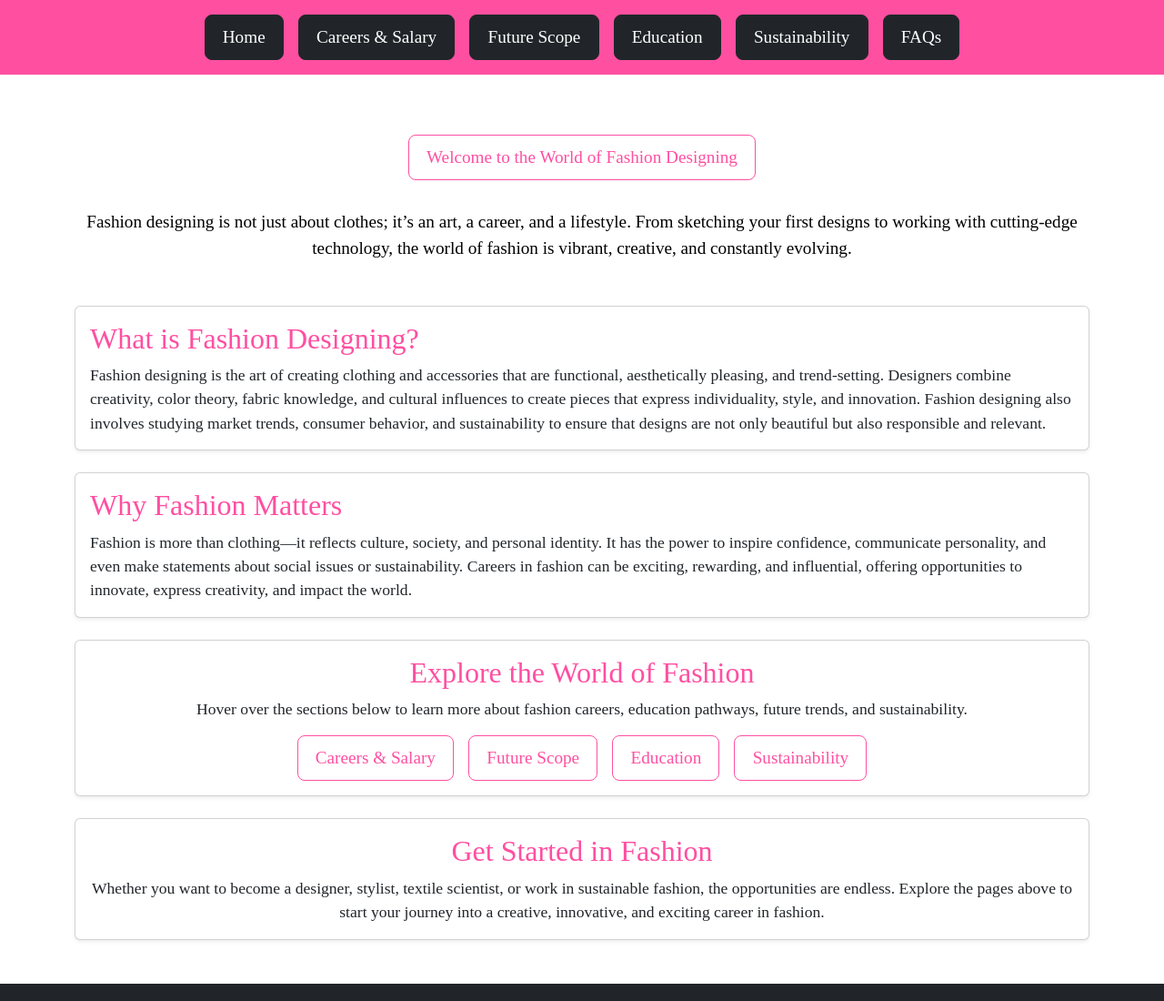
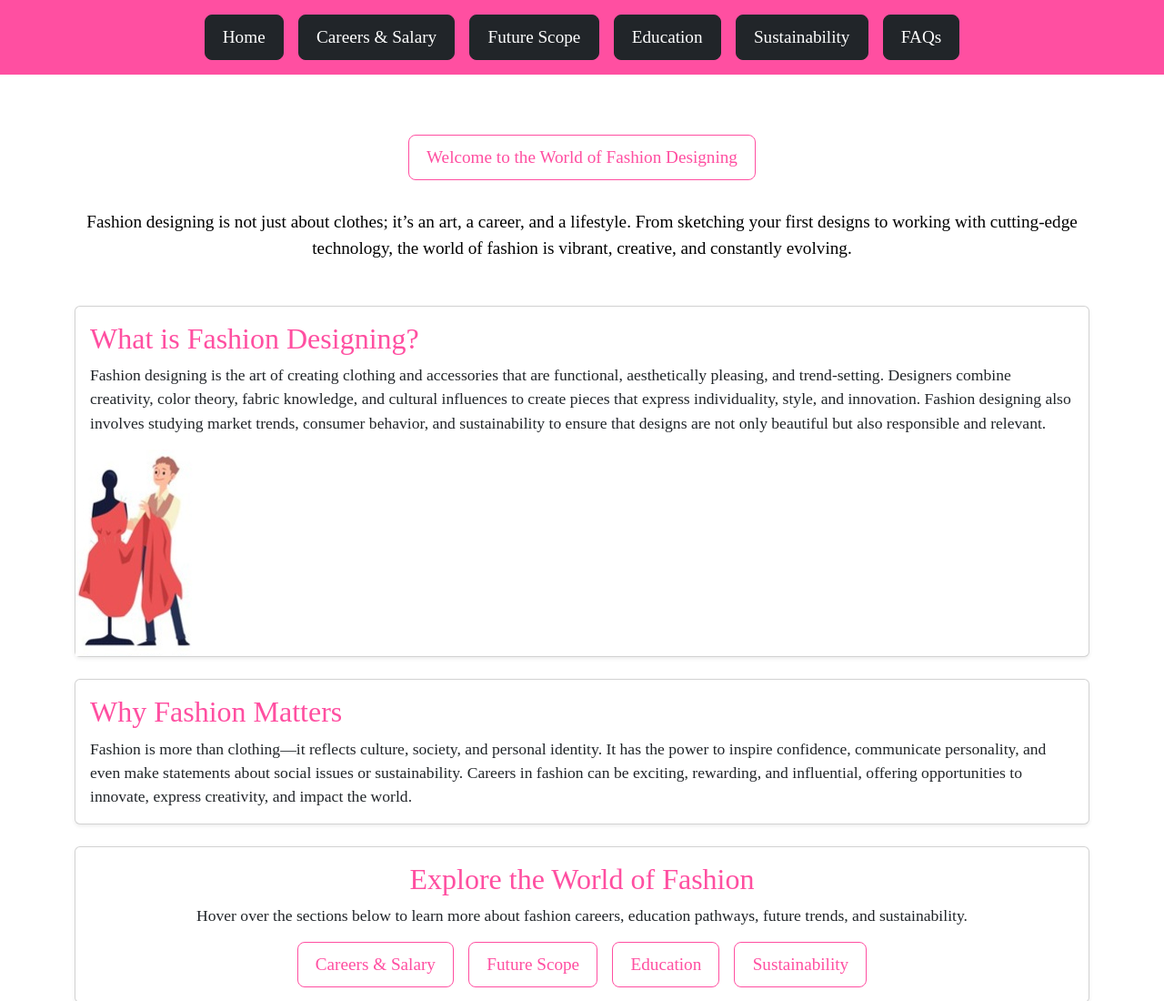
Before and after one commit to NezukoKomada/Career-Expo, a plain HTML site: page index.html in a window 1280 px wide. Shown: the top 1100 px of the page at 91% size. Drawn offline with nearby package versions, Linux system fonts and the light colour scheme; a web font is replaced by a local one.

Commit message:
Update index.html

```diff
--- a/index.html
+++ b/index.html
@@ -45,12 +45,16 @@
 
   <!-- What is Fashion Designing -->
   <div class="card mb-4 shadow-sm">
+    <span>
     <div class="card-body">
       <h2 class="card-title text-pink" data-bs-toggle="tooltip" data-bs-placement="top" title="Fashion designing combines art, textiles, trends, and personal style to create clothing and accessories.">What is Fashion Designing?</h2>
       <p class="card-text" style="font-size:1.1rem;">
         Fashion designing is the art of creating clothing and accessories that are functional, aesthetically pleasing, and trend-setting. Designers combine creativity, color theory, fabric knowledge, and cultural influences to create pieces that express individuality, style, and innovation. Fashion designing also involves studying market trends, consumer behavior, and sustainability to ensure that designs are not only beautiful but also responsible and relevant.
       </p>
     </div>
+      <img src="Fashion designing .jpg">
+   </span>
+
   </div>
 
   <!-- Importance of Fashion -->
```
